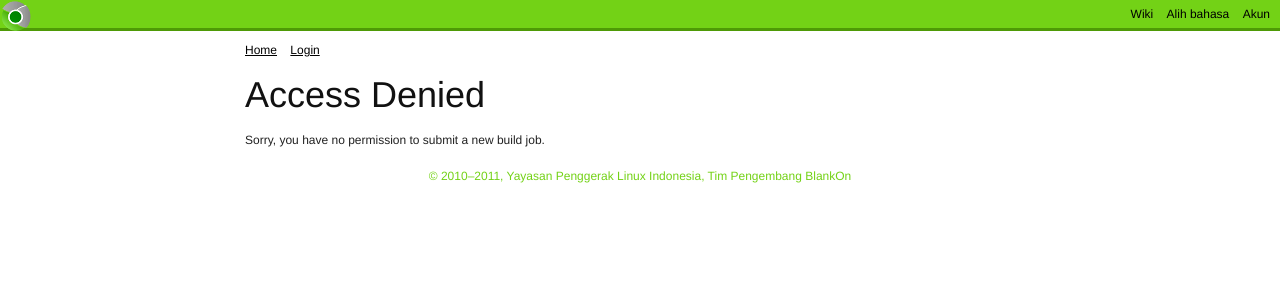
After one commit to BlankOn/irgsh-web, a Django app: template irgsh_web/templates/build/no_permission.html in a window 1280 px wide. The commit adds this page. Shown: the top 300 px of the page. Run offline with Django 3.2, Linux system fonts and the light colour scheme; the template is opened without the code that fills it, so the values that code supplies are empty.

Commit message:
Show access denied page

```diff
--- a/irgsh_web/templates/base.html
+++ b/irgsh_web/templates/base.html
@@ -25,7 +25,9 @@
 <nav><p>
 <a class="submenu" href="{% url build_summary %}">{% trans "Home" %}</a>
 {% if user.is_authenticated %}
+{% if perms.build.specification_submit %}
 <a class="submenu" href="{% url build_submit %}">{% trans "New Build Job" %}</a>
+{% endif %}
 Logged in as: <strong>{{ user }}</strong>
 (<a href="{% url account_logout %}">{% trans "logout" %}</a>)
 {% else %}
--- /dev/null
+++ b/irgsh_web/templates/build/no_permission.html
@@ -0,0 +1,8 @@
+{% extends "build/base.html" %}
+{% load i18n %}
+
+{% block content %}
+<h1>{% trans "Access Denied" %}</h1>
+
+<p>{% trans "Sorry, you have no permission to submit a new build job." %}</p>
+{% endblock %}
```
Also changed, not shown: irgsh_web/build/views.py (+13 -0 lines).
